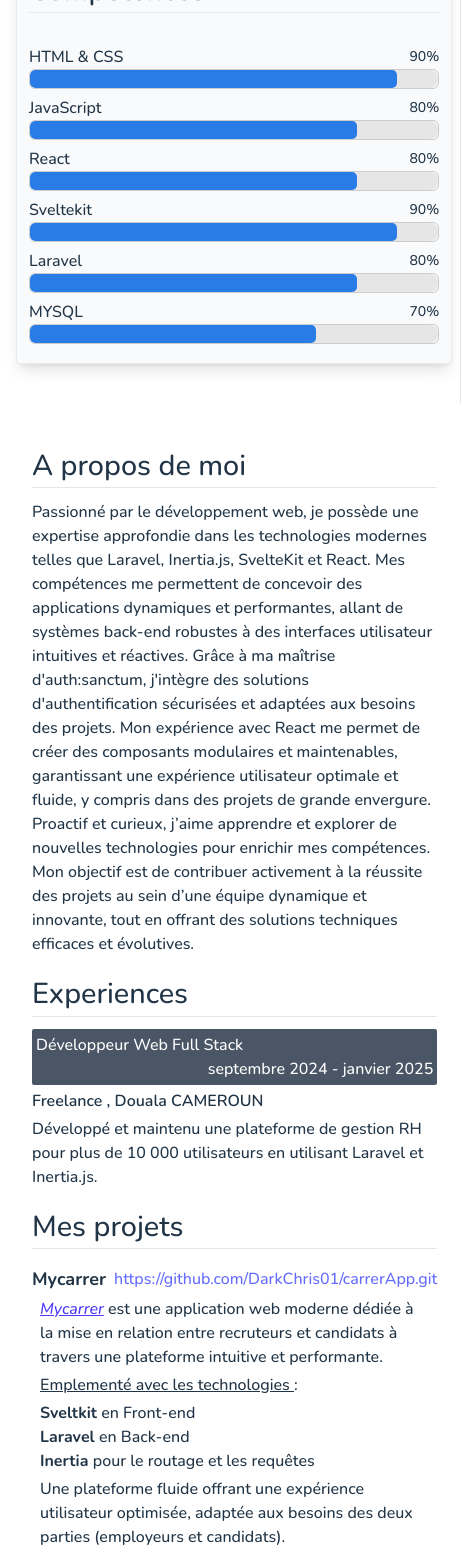
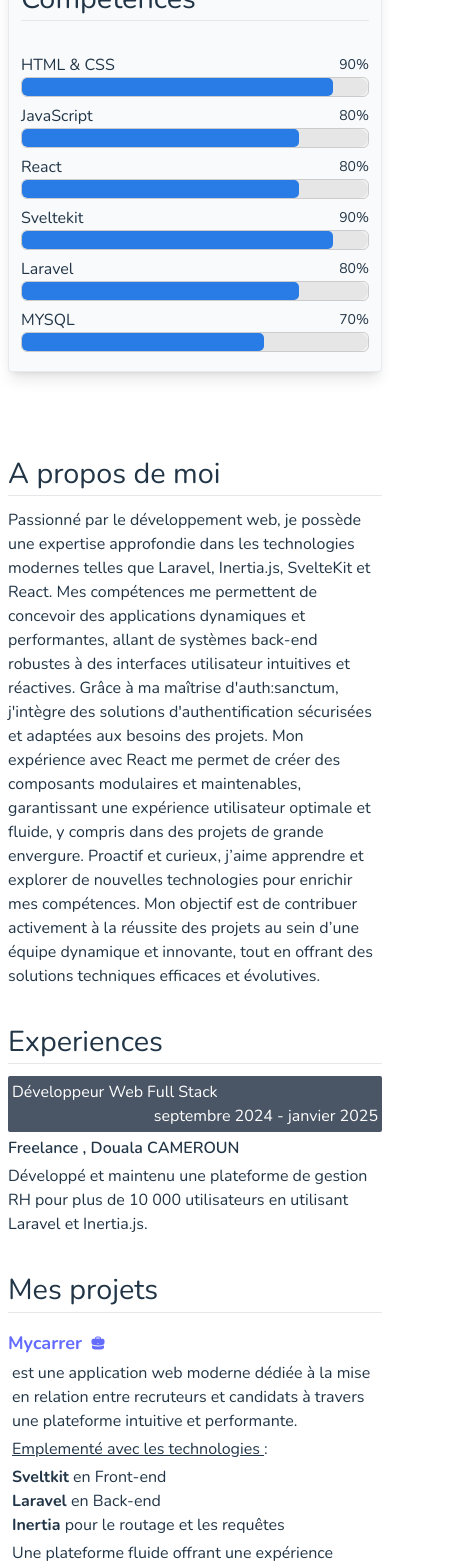
Before and after one commit to DarkChris01/mon-cv, a React (Vite) app: page / in a window 390 px wide. Shown: the part 432-1997 px from the top of the page, 469 px wide, since content can reach past the window. Built offline with nearby package versions, Linux system fonts and the light colour scheme.

Commit message:
fixed responsive error

```diff
--- a/index.html
+++ b/index.html
@@ -1,5 +1,5 @@
 <!doctype html>
-<html lang="en">
+<html lang="fr">
 
 <head>
   <meta charset="UTF-8" />
@@ -15,5 +15,3 @@
   <div id="root"></div>
   <script type="module" src="/src/main.jsx"></script>
 </body>
-
-</html>
--- a/src/App.css
+++ b/src/App.css
@@ -1,9 +1,5 @@
 @import "tailwindcss";
 
-
-body{
-    font-weight: 500;
-}
 /* Style général pour la balise progress */
 progress {
     border: 1px solid #ccc;
--- a/src/App.jsx
+++ b/src/App.jsx
@@ -10,24 +10,24 @@ function App() {
 
   return (
     <>
-      <section className='lg:grid p-2 grid-cols-4 gap-4'>
-        <div className='lg:col-span-1 border-r text-center border-gray-200 h-full py-6 px-2'>
+      <section className='grid lg:grid-cols-4 grid-cols-1 lg:gap-4'>
+        <div className='lg:col-span-1 lg:border-r h-screen lg:h-fit text-center border-gray-200  py-6 px-2'>
           <section id='information'>
             <PersonalInfo />
           </section>
-          <section className='skills group my-4 p-3 bg-gray-50 shadow-lg rounded border border-gray-200/80'>
+          <section className='skills group my-8 p-3 bg-gray-50 shadow-lg rounded border border-gray-200/80'>
             <Skills />
           </section>
         </div>
-        <div className="lg:col-span-3 p-6">
-          <section className='about my-4'>
+        <div className="col-span-3 p-2">
+          <section className='about my-8'>
             <About />
           </section>
 
-          <section className="experience my-4">
+          <section className="experience my-8">
             <Experience />
           </section>
-          <section className="experience my-4">
+          <section className="experience my-8">
             <Project />
           </section>
         </div>
--- a/src/Components/Project.jsx
+++ b/src/Components/Project.jsx
@@ -5,14 +5,20 @@ export default function Project() {
         <ol>
             <li className="my-4">
                 <div>
-                    <div className="flex items-center">
+                    <div>
+                        <a className="flex items-center" href="https://github.com/DarkChris01/carrerApp.git" target="_blank">
                         <h3 className="font-bold text-lg me-2">Mycarrer</h3>
-                        <a href="https://github.com/DarkChris01/carrerApp.git" target="_blank">https://github.com/DarkChris01/carrerApp.git</a>
+                            <svg xmlns="http://www.w3.org/2000/svg" viewBox="0 0 24 24" fill="currentColor" class="size-4">
+                                <path fill-rule="evenodd" d="M7.5 5.25a3 3 0 0 1 3-3h3a3 3 0 0 1 3 3v.205c.933.085 1.857.197 2.774.334 1.454.218 2.476 1.483 2.476 2.917v3.033c0 1.211-.734 2.352-1.936 2.752A24.726 24.726 0 0 1 12 15.75c-2.73 0-5.357-.442-7.814-1.259-1.202-.4-1.936-1.541-1.936-2.752V8.706c0-1.434 1.022-2.7 2.476-2.917A48.814 48.814 0 0 1 7.5 5.455V5.25Zm7.5 0v.09a49.488 49.488 0 0 0-6 0v-.09a1.5 1.5 0 0 1 1.5-1.5h3a1.5 1.5 0 0 1 1.5 1.5Zm-3 8.25a.75.75 0 1 0 0-1.5.75.75 0 0 0 0 1.5Z" clip-rule="evenodd" />
+                                <path d="M3 18.4v-2.796a4.3 4.3 0 0 0 .713.31A26.226 26.226 0 0 0 12 17.25c2.892 0 5.68-.468 8.287-1.335.252-.084.49-.189.713-.311V18.4c0 1.452-1.047 2.728-2.523 2.923-2.12.282-4.282.427-6.477.427a49.19 49.19 0 0 1-6.477-.427C4.047 21.128 3 19.852 3 18.4Z" />
+                            </svg>
+
+                        </a>
                     </div>
-                    <div className="px-2">
+                    <div className="px-1">
                         <p className="my-1">
                             {/* inserer l'addresse du site une fois hebergé */}
-                            <em><u className="text-indigo-600">Mycarrer</u></em> est une application web moderne dédiée à la mise en relation entre recruteurs et candidats à travers une plateforme intuitive et performante.
+                            est une application web moderne dédiée à la mise en relation entre recruteurs et candidats à travers une plateforme intuitive et performante.
                         </p>
                         <div>
                             <u> Emplementé avec les technologies </u>:
--- a/src/index.css
+++ b/src/index.css
@@ -1,8 +1,8 @@
 :root {
-  font-family: "Nunito",Inter, system-ui, Avenir, Helvetica, Arial, sans-serif;
+  font-family: "Nunito", Inter, system-ui, Avenir, Helvetica, Arial, sans-serif;
   line-height: 1.5;
   font-weight: 400;
-
+  width: 100vw;
   color-scheme: light dark;
   color: rgba(255, 255, 255, 0.87);
   background-color: #242424;
@@ -18,15 +18,12 @@ a {
   color: #646cff;
   text-decoration: inherit;
 }
+
 a:hover {
   color: #535bf2;
 }
 
 body {
-  margin: 0;
-  display: flex;
-  place-items: center;
-  min-width: 320px;
   min-height: 100vh;
 }
 
@@ -34,6 +31,7 @@ h1 {
   font-size: 3.2em;
   line-height: 1.1;
 }
+
 h2 {
   font-size: 1.8em;
 }
@@ -49,9 +47,11 @@ button {
   cursor: pointer;
   transition: border-color 0.25s;
 }
+
 button:hover {
   border-color: #646cff;
 }
+
 button:focus,
 button:focus-visible {
   outline: 4px auto -webkit-focus-ring-color;
@@ -62,9 +62,11 @@ button:focus-visible {
     color: #213547;
     background-color: #ffffff;
   }
+
   a:hover {
     color: #747bff;
   }
+
   button {
     background-color: #f9f9f9;
   }
```
